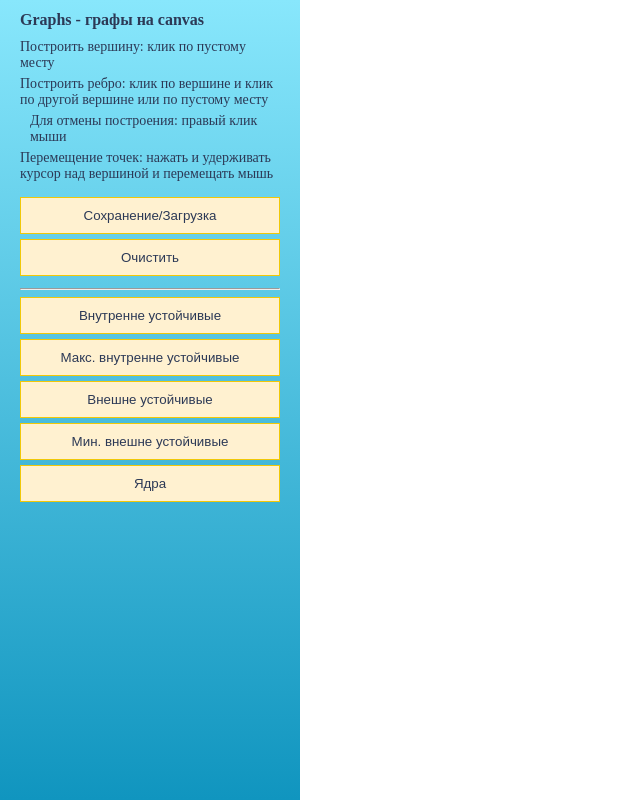
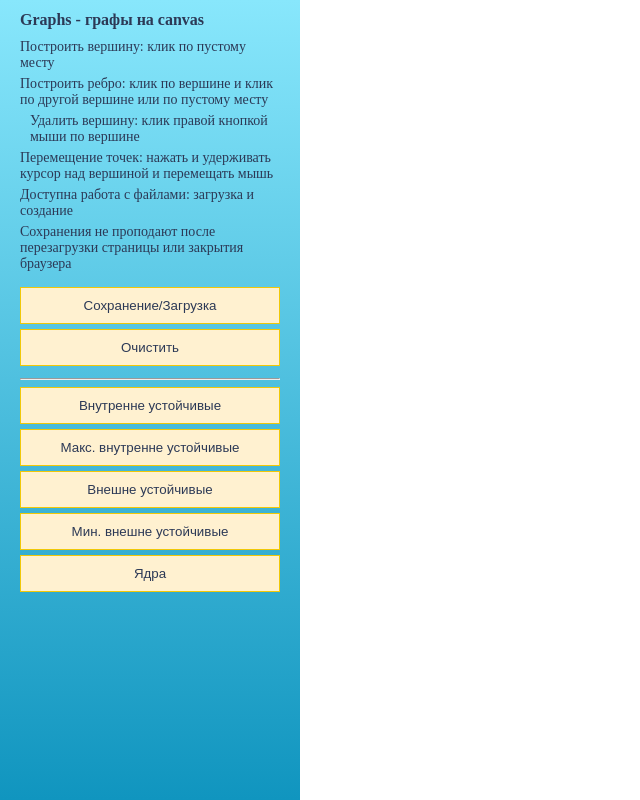
Before and after one commit to Daniel217D/graphs, a website built with webpack: page src/index.html in a window 1280 px wide. Shown: the top 800 px of the page, without its empty margins (0-640 px from the left). Built offline with nearby package versions, Linux system fonts and the light colour scheme; what canvas-chaining-method would draw is missing.

Commit message:
Update index.html

```diff
--- a/src/index.html
+++ b/src/index.html
@@ -12,8 +12,10 @@
     <ul class="about-list">
       <li class="about-item">Построить вершину: клик по пустому месту</li>
       <li class="about-item">Построить ребро: клик по вершине и клик по другой вершине или по пустому месту</li>
-      <li class="about-item about-item_additional">Для отмены построения: правый клик мыши</li>
+      <li class="about-item about-item_additional">Удалить вершину: клик правой кнопкой мыши по вершине </li>
       <li class="about-item">Перемещение точек: нажать и удерживать курсор над вершиной и перемещать мышь</li>
+      <li class="about-item">Доступна работа с файлами: загрузка и создание</li>
+      <li class="about-item">Сохранения не проподают после перезагрузки страницы или закрытия браузера</li>
     </ul>
 
     <ul class="about-list about-list_buttons">
```
